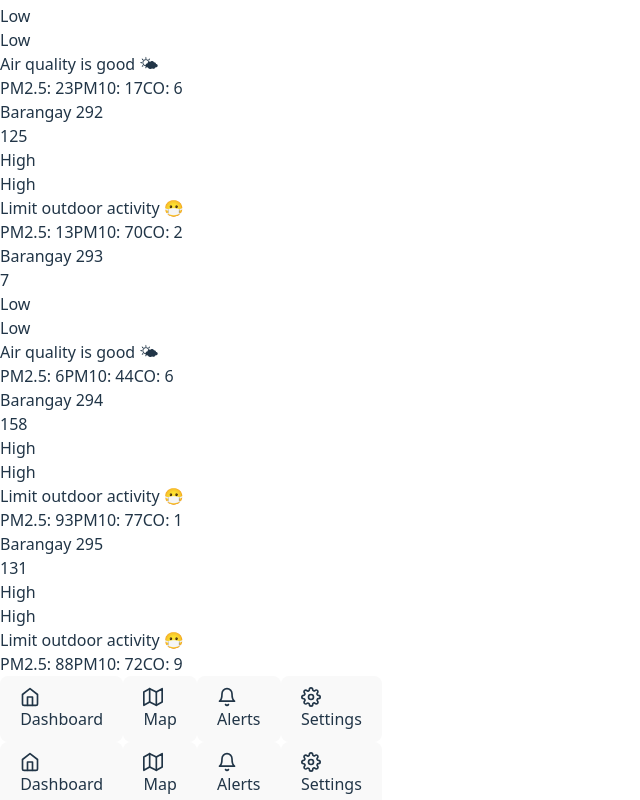
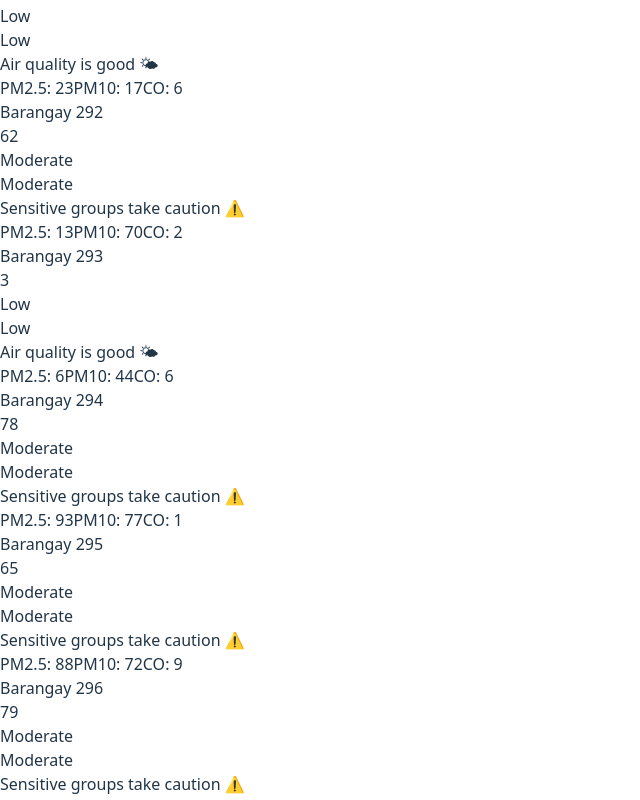
Before and after one commit to VelvetScenario/hanginthere, a React (Vite) app: page /MainFile in a window 1280 px wide. Shown: the part 700-1500 px from the top of the page, without its empty margins (0-640 px from the left). Built offline with nearby package versions, Linux system fonts and the light colour scheme.

Commit message:
better and more info

```diff
--- a/src/components/MainFile.jsx
+++ b/src/components/MainFile.jsx
@@ -9,9 +9,9 @@ import { addressPoints } from "./addressPoints.js";
 //import { supabase } from "./supabaseClient.js";
 
 const generateRandomAQI = () => {
-  const aqi = Math.floor(Math.random() * 201);
-  const pm25 = Math.floor(Math.random() * 151);
-  const pm10 = Math.floor(Math.random() * 181);
+  const aqi = Math.floor(Math.random() * 100);
+  const pm25 = Math.floor(Math.random() * 100);
+  const pm10 = Math.floor(Math.random() * 100);
   const co = (Math.random() * 10).toFixed(1);
 
   let category;
@@ -43,7 +43,7 @@ const MainFile = () => {
 
   // Generate alerts
   const generateAlerts = (data) => {
-    return data.slice(0, 10).map(city => { // limit to 10 alerts
+    return data.slice(0, 20).map(city => { // limit to 10 alerts
       return {
         message: `${city.category} AQI in ${city.location}, ${city.municipality}`,
         severity: city.category,
@@ -60,7 +60,7 @@ const MainFile = () => {
 
       {activeTab === "Dashboard" && (
         <div className="w-full md:pl-20">
-          <Dashboard aqiData={aqiData.slice(0, 9)} />
+          <Dashboard aqiData={aqiData.slice(0, 20)} />
         </div>
         )}
       {/* only show 9 */}
```
